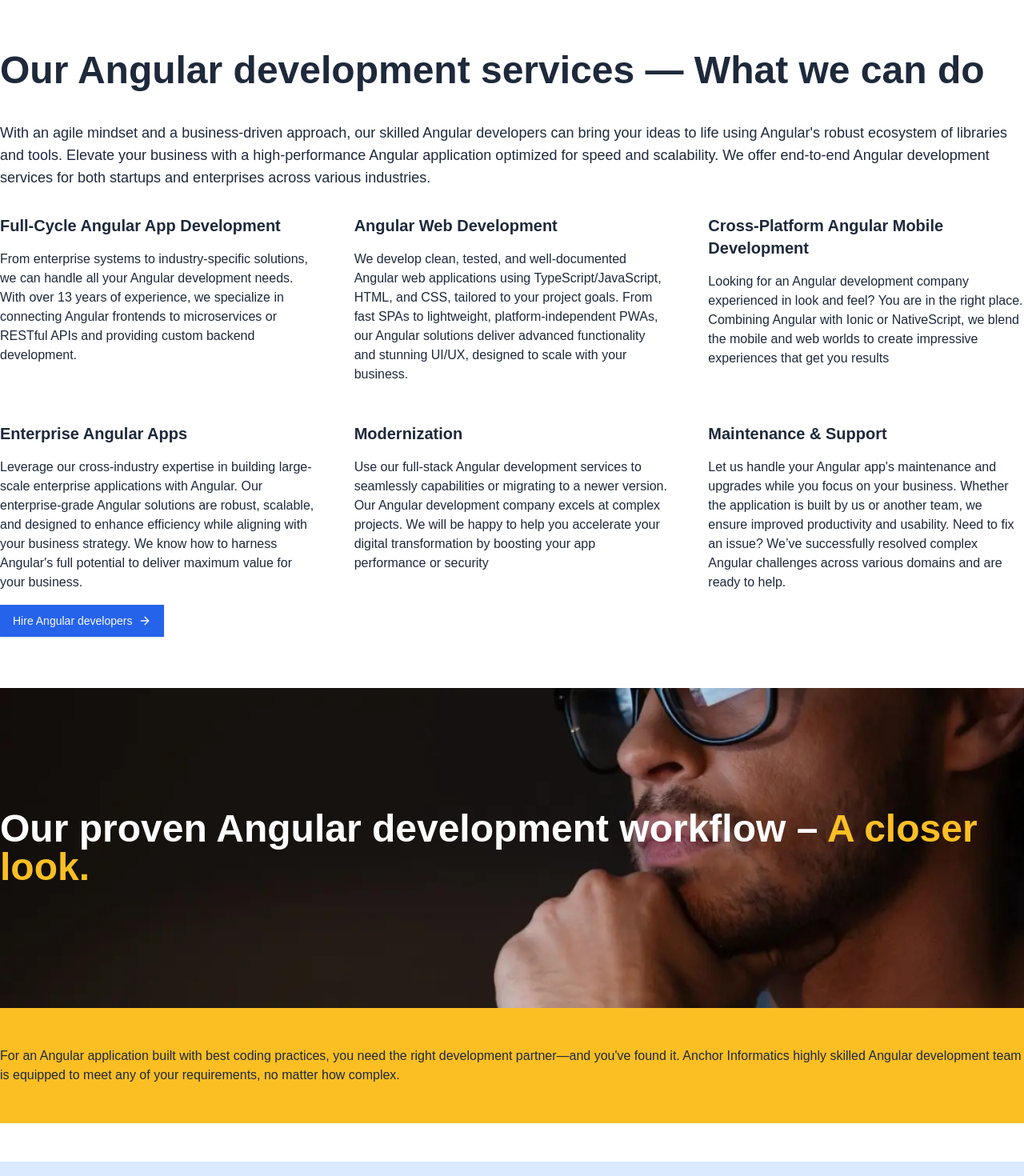
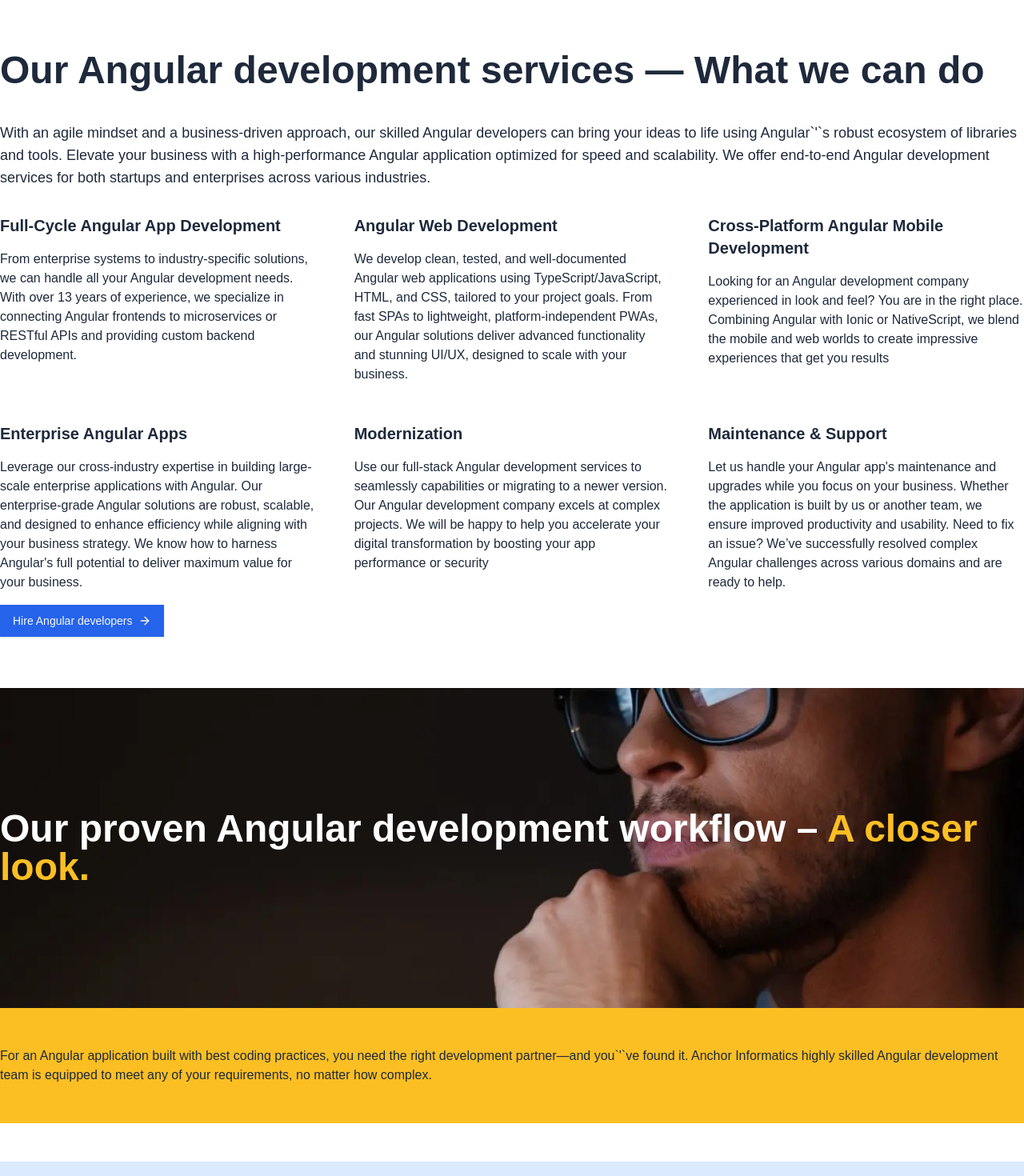
Before and after one commit to HildaVarsha/anchor-portfolio, a Next.js app: page /technologies/angular in a window 1280 px wide. Shown: the part 800-2270 px from the top of the page at 80% size. Built offline with nearby package versions, Linux system fonts and the light colour scheme.

Commit message:
build issue fixed

```diff
--- a/src/components/technologies/angular/AngularDevelopment.tsx
+++ b/src/components/technologies/angular/AngularDevelopment.tsx
@@ -34,9 +34,9 @@ const AngularDevelopment = () => {
       <div className="py-12 bg-amber-400">
         <p className="px-4 md:px-0 md:container mx-auto text-slate-800">
           For an Angular application built with best coding practices, you need
-          the right development partner—and you've found it. Anchor Informatics
-          highly skilled Angular development team is equipped to meet any of
-          your requirements, no matter how complex.
+          the right development partner—and you`&apos;`ve found it. Anchor
+          Informatics highly skilled Angular development team is equipped to
+          meet any of your requirements, no matter how complex.
         </p>
       </div>
       <div className="py-12 bg-white">
--- a/src/components/technologies/angular/AngularServices.tsx
+++ b/src/components/technologies/angular/AngularServices.tsx
@@ -43,8 +43,8 @@ const AngularServices = () => {
         <PageHeaderText label="Our Angular development services — What we can do" />
         <p className="py-4 text-lg">
           With an agile mindset and a business-driven approach, our skilled
-          Angular developers can bring your ideas to life using Angular's robust
-          ecosystem of libraries and tools. Elevate your business with a
+          Angular developers can bring your ideas to life using Angular`&apos;`s
+          robust ecosystem of libraries and tools. Elevate your business with a
           high-performance Angular application optimized for speed and
           scalability. We offer end-to-end Angular development services for both
           startups and enterprises across various industries.
```
